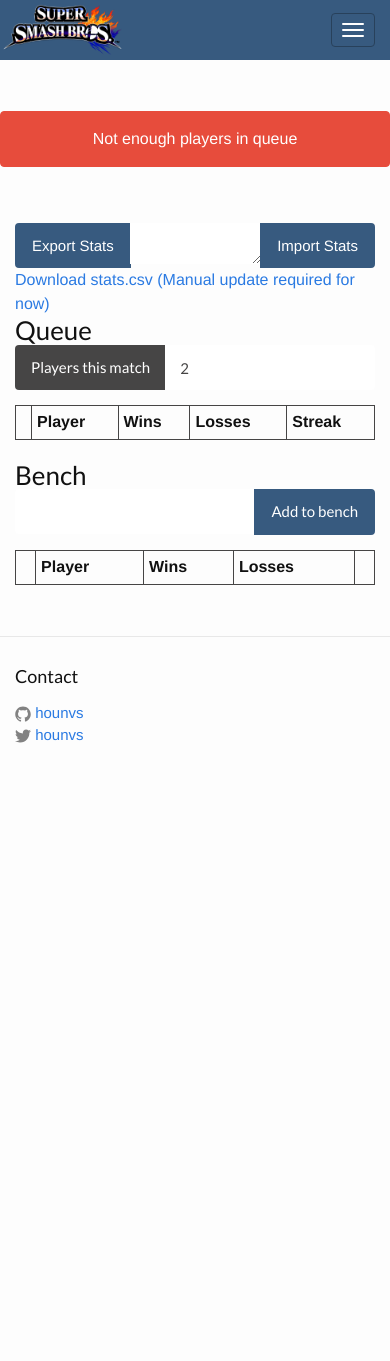
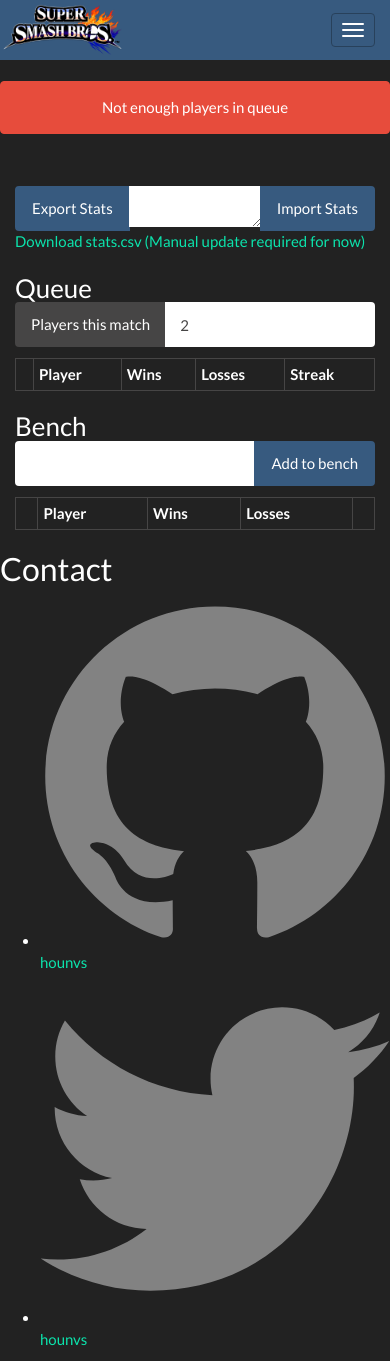
Before and after one commit to hounvs/QueueUp, a Jekyll site: the page built from index.html, in a window 390 px wide. Built offline with Jekyll 4.4.1, drawn with Linux system fonts in a browser that asks for light colours; comment, search, counter and statistics services are not loaded; before the commit the page ends 900 px from its top, so only the background shows below that.

Commit message:
Remove main.css

```diff
--- a/_includes/head.html
+++ b/_includes/head.html
@@ -10,8 +10,6 @@
     <script src="{{ site.baseurl }}/js/sorttable.js"></script>
     <script src="{{ site.baseurl }}/js/site.js"></script>
     <link rel="stylesheet" type="text/css" href="./css/bootstrap.min.css" />
-    <!-- TODO: refactor out main.css -->
-    <link rel="stylesheet" type="text/css" href="./css/main.css" />
     <link rel="stylesheet" type="text/css" href="./css/site.css" />
     <title></title>
 </head>
--- a/css/main.css
+++ /dev/null
@@ -1,457 +0,0 @@
-/**
- * Reset some basic elements
- */
-body, h1, h2, h3, h4, h5, h6,
-p, blockquote, pre, hr,
-dl, dd, ol, ul, figure {
-  margin: 0;
-  padding: 0; }
-
-/**
- * Basic styling
- */
-body {
-  font: 400 16px/1.5 "Helvetica Neue", Helvetica, Arial, sans-serif;
-  color: #111;
-  background-color: #fdfdfd;
-  -webkit-text-size-adjust: 100%;
-  -webkit-font-feature-settings: "kern" 1;
-  -moz-font-feature-settings: "kern" 1;
-  -o-font-feature-settings: "kern" 1;
-  font-feature-settings: "kern" 1;
-  font-kerning: normal; }
-
-/**
- * Set `margin-bottom` to maintain vertical rhythm
- */
-h1, h2, h3, h4, h5, h6,
-p, blockquote, pre,
-ul, ol, dl, figure,
-.highlight {
-  margin-bottom: 15px; }
-
-/**
- * Images
- */
-img {
-  max-width: 100%;
-  vertical-align: middle; }
-
-/**
- * Figures
- */
-figure > img {
-  display: block; }
-
-figcaption {
-  font-size: 14px; }
-
-/**
- * Lists
- */
-ul, ol {
-  margin-left: 30px; }
-
-li > ul,
-li > ol {
-  margin-bottom: 0; }
-
-/**
- * Headings
- */
-h1, h2, h3, h4, h5, h6 {
-  font-weight: 400; }
-
-/**
- * Links
- */
-a {
-  color: #2a7ae2;
-  text-decoration: none; }
-  a:visited {
-    color: #1756a9; }
-  a:hover {
-    color: #111;
-    text-decoration: underline; }
-
-/**
- * Blockquotes
- */
-blockquote {
-  color: #828282;
-  border-left: 4px solid #e8e8e8;
-  padding-left: 15px;
-  font-size: 18px;
-  letter-spacing: -1px;
-  font-style: italic; }
-  blockquote > :last-child {
-    margin-bottom: 0; }
-
-/**
- * Code formatting
- */
-pre,
-code {
-  font-size: 15px;
-  border: 1px solid #e8e8e8;
-  border-radius: 3px;
-  background-color: #eef; }
-
-code {
-  padding: 1px 5px; }
-
-pre {
-  padding: 8px 12px;
-  overflow-x: auto; }
-  pre > code {
-    border: 0;
-    padding-right: 0;
-    padding-left: 0; }
-
-/**
- * Wrapper
- */
-.wrapper {
-  max-width: -webkit-calc(800px - (30px * 2));
-  max-width: calc(800px - (30px * 2));
-  margin-right: auto;
-  margin-left: auto;
-  padding-right: 30px;
-  padding-left: 30px; }
-  @media screen and (max-width: 800px) {
-    .wrapper {
-      max-width: -webkit-calc(800px - (30px));
-      max-width: calc(800px - (30px));
-      padding-right: 15px;
-      padding-left: 15px; } }
-
-/**
- * Clearfix
- */
-.wrapper:after, .footer-col-wrapper:after {
-  content: "";
-  display: table;
-  clear: both; }
-
-/**
- * Icons
- */
-.icon > svg {
-  display: inline-block;
-  width: 16px;
-  height: 16px;
-  vertical-align: middle; }
-  .icon > svg path {
-    fill: #828282; }
-
-/**
- * Site header
- */
-.site-header {
-  border-top: 5px solid #424242;
-  border-bottom: 1px solid #e8e8e8;
-  min-height: 56px;
-  position: relative; }
-
-.site-title {
-  font-size: 26px;
-  font-weight: 300;
-  line-height: 56px;
-  letter-spacing: -1px;
-  margin-bottom: 0;
-  float: left; }
-  .site-title, .site-title:visited {
-    color: #424242; }
-
-.site-nav {
-  float: right;
-  line-height: 56px; }
-  .site-nav .menu-icon {
-    display: none; }
-  .site-nav .page-link {
-    color: #111;
-    line-height: 1.5; }
-    .site-nav .page-link:not(:last-child) {
-      margin-right: 20px; }
-  @media screen and (max-width: 600px) {
-    .site-nav {
-      position: absolute;
-      top: 9px;
-      right: 15px;
-      background-color: #fdfdfd;
-      border: 1px solid #e8e8e8;
-      border-radius: 5px;
-      text-align: right; }
-      .site-nav .menu-icon {
-        display: block;
-        float: right;
-        width: 36px;
-        height: 26px;
-        line-height: 0;
-        padding-top: 10px;
-        text-align: center; }
-        .site-nav .menu-icon > svg {
-          width: 18px;
-          height: 15px; }
-          .site-nav .menu-icon > svg path {
-            fill: #424242; }
-      .site-nav .trigger {
-        clear: both;
-        display: none; }
-      .site-nav:hover .trigger {
-        display: block;
-        padding-bottom: 5px; }
-      .site-nav .page-link {
-        display: block;
-        padding: 5px 10px;
-        margin-left: 20px; }
-        .site-nav .page-link:not(:last-child) {
-          margin-right: 0; } }
-
-/**
- * Site footer
- */
-.site-footer {
-  border-top: 1px solid #e8e8e8;
-  padding: 30px 0; }
-
-.footer-heading {
-  font-size: 18px;
-  margin-bottom: 15px; }
-
-.contact-list,
-.social-media-list {
-  list-style: none;
-  margin-left: 0; }
-
-.footer-col-wrapper {
-  font-size: 15px;
-  color: #828282;
-  margin-left: -15px; }
-
-.footer-col {
-  float: left;
-  margin-bottom: 15px;
-  padding-left: 15px; }
-
-.footer-col-1 {
-  width: -webkit-calc(35% - (30px / 2));
-  width: calc(35% - (30px / 2)); }
-
-.footer-col-2 {
-  width: -webkit-calc(20% - (30px / 2));
-  width: calc(20% - (30px / 2)); }
-
-.footer-col-3 {
-  width: -webkit-calc(45% - (30px / 2));
-  width: calc(45% - (30px / 2)); }
-
-@media screen and (max-width: 800px) {
-  .footer-col-1,
-  .footer-col-2 {
-    width: -webkit-calc(50% - (30px / 2));
-    width: calc(50% - (30px / 2)); }
-
-  .footer-col-3 {
-    width: -webkit-calc(100% - (30px / 2));
-    width: calc(100% - (30px / 2)); } }
-@media screen and (max-width: 600px) {
-  .footer-col {
-    float: none;
-    width: -webkit-calc(100% - (30px / 2));
-    width: calc(100% - (30px / 2)); } }
-/**
- * Page content
- */
-.page-content {
-  padding: 30px 0; }
-
-.page-heading {
-  font-size: 20px; }
-
-.post-list {
-  margin-left: 0;
-  list-style: none; }
-  .post-list > li {
-    margin-bottom: 30px; }
-
-.post-meta {
-  font-size: 14px;
-  color: #828282; }
-
-.post-link {
-  display: block;
-  font-size: 24px; }
-
-/**
- * Posts
- */
-.post-header {
-  margin-bottom: 30px; }
-
-.post-title {
-  font-size: 42px;
-  letter-spacing: -1px;
-  line-height: 1; }
-  @media screen and (max-width: 800px) {
-    .post-title {
-      font-size: 36px; } }
-
-.post-content {
-  margin-bottom: 30px; }
-  .post-content h2 {
-    font-size: 32px; }
-    @media screen and (max-width: 800px) {
-      .post-content h2 {
-        font-size: 28px; } }
-  .post-content h3 {
-    font-size: 26px; }
-    @media screen and (max-width: 800px) {
-      .post-content h3 {
-        font-size: 22px; } }
-  .post-content h4 {
-    font-size: 20px; }
-    @media screen and (max-width: 800px) {
-      .post-content h4 {
-        font-size: 18px; } }
-
-/**
- * Syntax highlighting styles
- */
-.highlight {
-  background: #fff; }
-  .highlighter-rouge .highlight {
-    background: #eef; }
-  .highlight .c {
-    color: #998;
-    font-style: italic; }
-  .highlight .err {
-    color: #a61717;
-    background-color: #e3d2d2; }
-  .highlight .k {
-    font-weight: bold; }
-  .highlight .o {
-    font-weight: bold; }
-  .highlight .cm {
-    color: #998;
-    font-style: italic; }
-  .highlight .cp {
-    color: #999;
-    font-weight: bold; }
-  .highlight .c1 {
-    color: #998;
-    font-style: italic; }
-  .highlight .cs {
-    color: #999;
-    font-weight: bold;
-    font-style: italic; }
-  .highlight .gd {
-    color: #000;
-    background-color: #fdd; }
-  .highlight .gd .x {
-    color: #000;
-    background-color: #faa; }
-  .highlight .ge {
-    font-style: italic; }
-  .highlight .gr {
-    color: #a00; }
-  .highlight .gh {
-    color: #999; }
-  .highlight .gi {
-    color: #000;
-    background-color: #dfd; }
-  .highlight .gi .x {
-    color: #000;
-    background-color: #afa; }
-  .highlight .go {
-    color: #888; }
-  .highlight .gp {
-    color: #555; }
-  .highlight .gs {
-    font-weight: bold; }
-  .highlight .gu {
-    color: #aaa; }
-  .highlight .gt {
-    color: #a00; }
-  .highlight .kc {
-    font-weight: bold; }
-  .highlight .kd {
-    font-weight: bold; }
-  .highlight .kp {
-    font-weight: bold; }
-  .highlight .kr {
-    font-weight: bold; }
-  .highlight .kt {
-    color: #458;
-    font-weight: bold; }
-  .highlight .m {
-    color: #099; }
-  .highlight .s {
-    color: #d14; }
-  .highlight .na {
-    color: #008080; }
-  .highlight .nb {
-    color: #0086B3; }
-  .highlight .nc {
-    color: #458;
-    font-weight: bold; }
-  .highlight .no {
-    color: #008080; }
-  .highlight .ni {
-    color: #800080; }
-  .highlight .ne {
-    color: #900;
-    font-weight: bold; }
-  .highlight .nf {
-    color: #900;
-    font-weight: bold; }
-  .highlight .nn {
-    color: #555; }
-  .highlight .nt {
-    color: #000080; }
-  .highlight .nv {
-    color: #008080; }
-  .highlight .ow {
-    font-weight: bold; }
-  .highlight .w {
-    color: #bbb; }
-  .highlight .mf {
-    color: #099; }
-  .highlight .mh {
-    color: #099; }
-  .highlight .mi {
-    color: #099; }
-  .highlight .mo {
-    color: #099; }
-  .highlight .sb {
-    color: #d14; }
-  .highlight .sc {
-    color: #d14; }
-  .highlight .sd {
-    color: #d14; }
-  .highlight .s2 {
-    color: #d14; }
-  .highlight .se {
-    color: #d14; }
-  .highlight .sh {
-    color: #d14; }
-  .highlight .si {
-    color: #d14; }
-  .highlight .sx {
-    color: #d14; }
-  .highlight .sr {
-    color: #009926; }
-  .highlight .s1 {
-    color: #d14; }
-  .highlight .ss {
-    color: #990073; }
-  .highlight .bp {
-    color: #999; }
-  .highlight .vc {
-    color: #008080; }
-  .highlight .vg {
-    color: #008080; }
-  .highlight .vi {
-    color: #008080; }
-  .highlight .il {
-    color: #099; }
```
